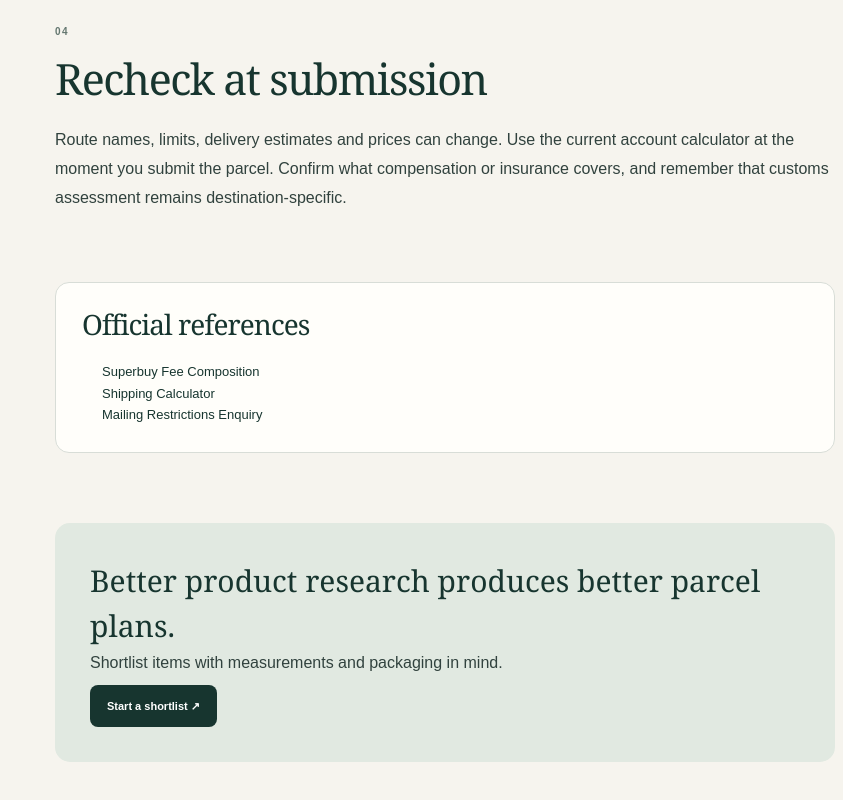
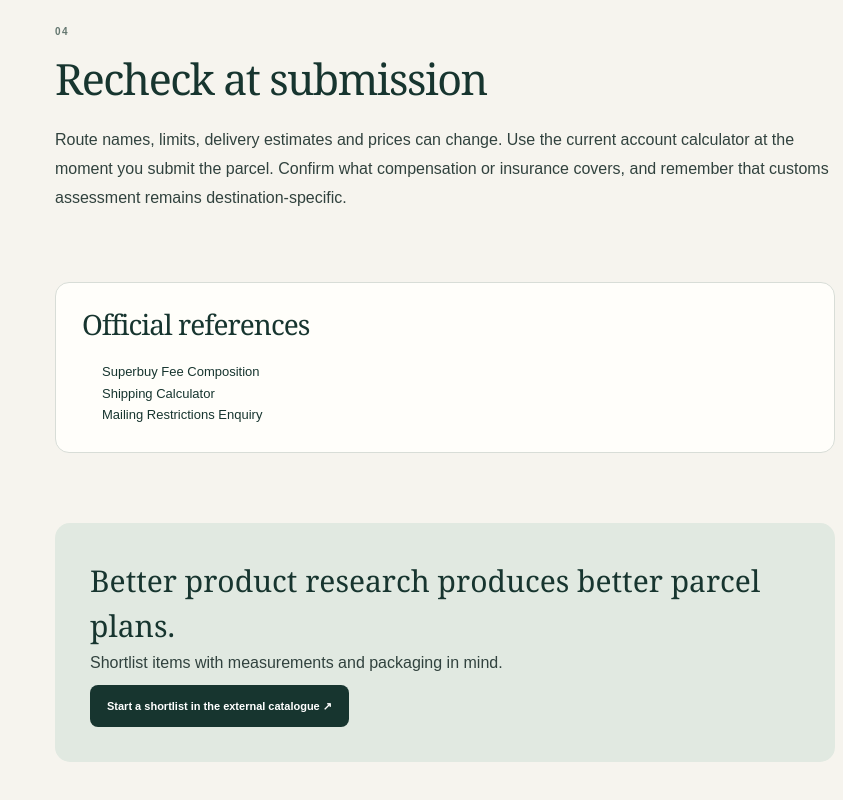
Before and after one commit to hehaize88-code/anan, a Next.js app in the folder sheets-superbuy-com/: page /shipping-planner in a window 1280 px wide. Shown: the part 2100-2900 px from the top of the page, without its empty margins (437-1280 px from the left). Built offline with nearby package versions, Linux system fonts and the light colour scheme.

Commit message:
Add canonical and structured data to shipping-planner/page.tsx

```diff
--- a/sheets-superbuy-com/app/shipping-planner/page.tsx
+++ b/sheets-superbuy-com/app/shipping-planner/page.tsx
@@ -1,15 +1,16 @@
-import type { Metadata } from "next";
 import { ResearchPage } from "../research-page";
+import { BreadcrumbJsonLd, HowToJsonLd, pageMetadata } from "../seo";
 
-export const metadata: Metadata = { title: "Superbuy Parcel & Shipping Planner | Sheets Superbuy", description: "Plan a Superbuy parcel by separating item cost, chargeable weight, packaging, route availability and customs responsibilities." };
+const description = "Plan a Superbuy parcel by separating item cost, chargeable weight, packaging, route availability and customs responsibilities.";
+export const metadata = pageMetadata("Superbuy Parcel & Shipping Planner | Sheets Superbuy", description, "/shipping-planner/");
 
 export default function ShippingPage() {
-  return <ResearchPage label="PARCEL / PLANNER · FACT CHECKED AUGUST 2026" title="Plan the parcel before the shipping bill" intro="Product price is only the first layer. Use weight, dimensions, packaging and route constraints to avoid treating the cheapest listing as the cheapest delivered choice.">
+  return <><BreadcrumbJsonLd items={[{name:"Home",path:"/"},{name:"Shipping planner",path:"/shipping-planner/"}]}/><HowToJsonLd name="Plan the parcel before the shipping bill" description={description} path="/shipping-planner/" steps={["Build a landed-cost worksheet","Watch chargeable weight","Use consolidation deliberately","Recheck at submission"]}/><ResearchPage label="PARCEL / PLANNER · FACT CHECKED AUGUST 2026" title="Plan the parcel before the shipping bill" intro="Product price is only the first layer. Use weight, dimensions, packaging and route constraints to avoid treating the cheapest listing as the cheapest delivered choice.">
     <section><p className="article-lead">A useful estimate separates the purchase stage from the international-delivery stage. Superbuy’s official guide currently presents them as two payments, which is why a spreadsheet price should never be described as the final delivered cost.</p></section>
     <section><span className="chapter">01</span><h2>Build a landed-cost worksheet</h2><div className="formula-card"><span>ITEM + DOMESTIC DELIVERY</span><b>+</b><span>AGENT OR OPTIONAL SERVICES</span><b>+</b><span>INTERNATIONAL PARCEL</span><b>+</b><span>POSSIBLE TAX / DUTY</span></div><p>Do not fill uncertain fields with zero. Mark them as estimates and revise after warehouse weighing or packaging.</p></section>
     <section><span className="chapter">02</span><h2>Watch chargeable weight</h2><p>Shipping lines may calculate from actual weight or volumetric weight. A rigid shoe box, large puffer or oversized packaging can occupy more space than its scale weight suggests. This is why two products with similar prices can produce very different parcel costs.</p><div className="check-panel"><strong>Record for each item</strong><ul><li>Estimated actual weight</li><li>Package dimensions when available</li><li>Whether original packaging is essential</li><li>Fragile, liquid, battery or restricted-item context</li><li>Any protection the item genuinely needs</li></ul></div></section>
     <section><span className="chapter">03</span><h2>Use consolidation deliberately</h2><p>Superbuy states that users can store shopping-agent items for 90 days and consolidate orders into one parcel. Consolidation can remove duplicated outer packaging, but one larger parcel is not automatically best for every route, destination or risk tolerance.</p><p>Compare at least two parcel plans when the haul contains bulky or restricted items. Keep fragile pieces away from heavy items unless the protection plan is clear.</p></section>
     <section><span className="chapter">04</span><h2>Recheck at submission</h2><p>Route names, limits, delivery estimates and prices can change. Use the current account calculator at the moment you submit the parcel. Confirm what compensation or insurance covers, and remember that customs assessment remains destination-specific.</p></section>
-    <section className="source-panel"><h2>Official references</h2><ul><li><span>Superbuy Fee Composition</span></li><li><span>Shipping Calculator</span></li><li><span>Mailing Restrictions Enquiry</span></li></ul></section><div className="article-end"><strong>Better product research produces better parcel plans.</strong><p>Shortlist items with measurements and packaging in mind.</p><a href="https://kakobuysn.com/AllProducts/">Start a shortlist ↗</a></div>
-  </ResearchPage>;
+    <section className="source-panel"><h2>Official references</h2><ul><li><span>Superbuy Fee Composition</span></li><li><span>Shipping Calculator</span></li><li><span>Mailing Restrictions Enquiry</span></li></ul></section><div className="article-end"><strong>Better product research produces better parcel plans.</strong><p>Shortlist items with measurements and packaging in mind.</p><a href="https://kakobuysn.com/AllProducts/" target="_blank" rel="noopener noreferrer">Start a shortlist in the external catalogue ↗</a></div>
+  </ResearchPage></>;
 }
```
